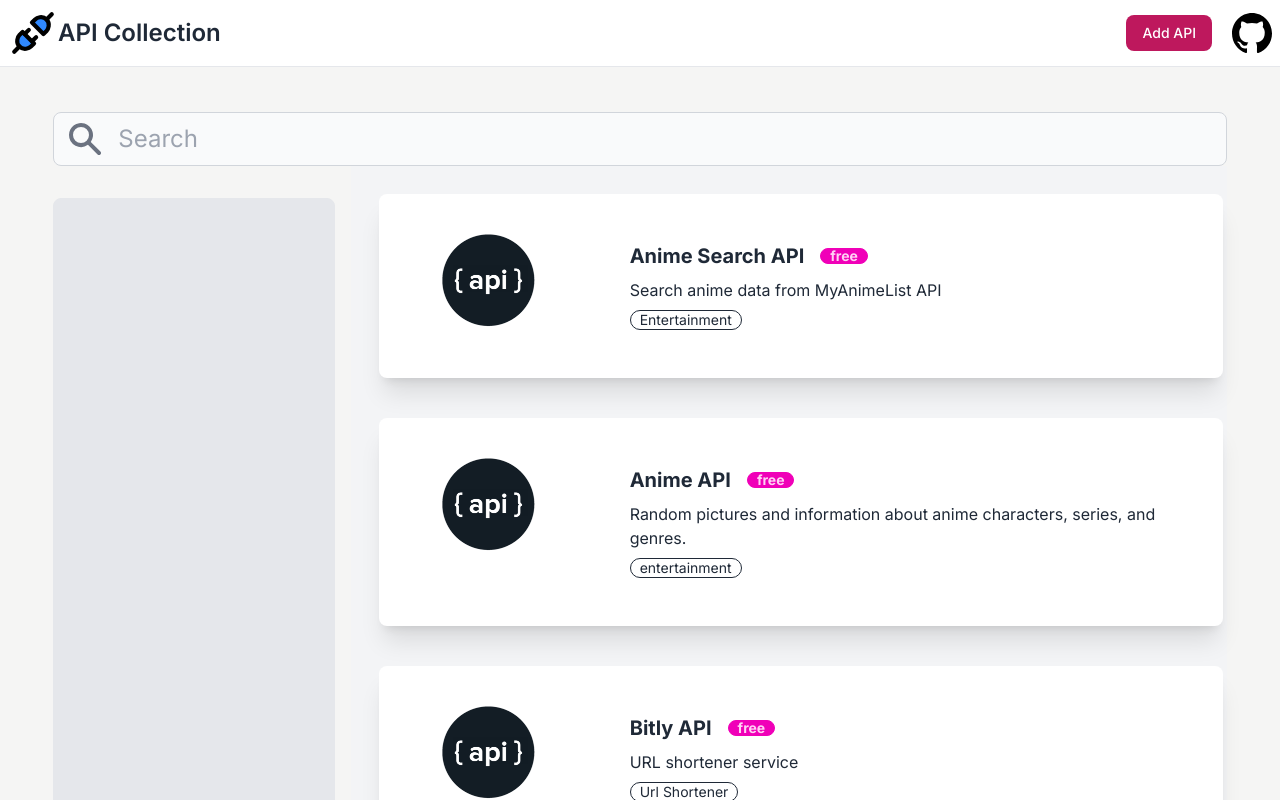
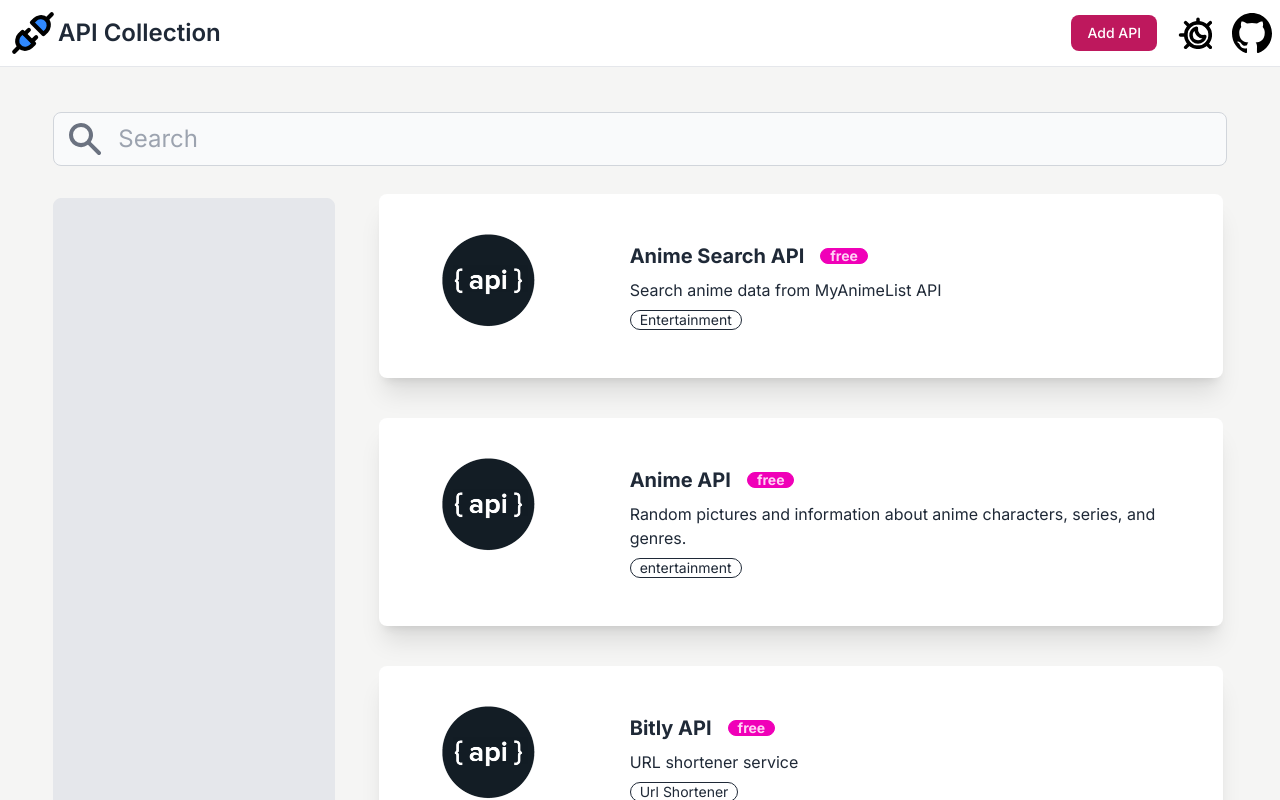
Before and after one commit to gdsc-fetju/api-collection, a Next.js app: page / in a window 1280 px wide. Shown: the top 800 px of the page. Built offline with nearby package versions, Linux system fonts and the light colour scheme.

Commit message:
Implemented Dark and Light Mode Toggle

```diff
--- a/src/app/page.tsx
+++ b/src/app/page.tsx
@@ -5,7 +5,7 @@
 
 export default function Home() {
   return (
-    <main className='min-h-screen bg-stone-100'>
+    <main className=' min-h-screen dark:bg-[#0b0a0a]  bg-stone-100'>
       <Nav />
       <h1 className='my-10 text-center text-2xl font-bold'>API Collection</h1>
       {/* TODO: Add Search Bar to Search for a Individual API */}
--- a/src/components/ApiCard.tsx
+++ b/src/components/ApiCard.tsx
@@ -9,7 +9,7 @@
 function ApiCard({ api }: Props) {
   return (
     <Link target='_blank' href={api.url}>
-      <div className=' mx-0 md:mx-3 my-3 flex w-full  transform flex-col rounded-lg bg-base-100 p-4 shadow-xl transition-transform hover:scale-105 sm:w-full sm:flex-col md:flex-row'>
+      <div className=' dark:bg-gray-200 mx-0 md:mx-3 my-3 flex w-full  transform flex-col rounded-lg bg-base-100 p-4 shadow-xl transition-transform hover:scale-105 sm:w-full sm:flex-col md:flex-row'>
         <div className='w-full md:w-1/3'>
           <figure className='lg: mb-4 mr-0 justify-center  pt-5 md:mb-0 md:mr-4 lg:flex'>
             <Image
--- a/src/components/ApiList.tsx
+++ b/src/components/ApiList.tsx
@@ -27,14 +27,14 @@
   }
 
   return (
-    <div className='flex w-11/12 flex-col items-center'>
+    <div className='flex  w-11/12 dark:bg-[#0b0a0a] flex-col items-center'>
       <Search setSearch={setSearch} search={search} />
       <div className="grid grid-cols-1 md:grid-cols-4 gap-4">
         {/* TODO: implement this for filtering */}
         {/* Currently this is just a placeholder */}
         <section className='bg-gray-200 my-8 md:col-span-1 border rounded-lg '></section>
-        <section className='bg-gray-100 p-4 md:col-span-3'>
-          <div className='grid grid-cols-1 md:grid-cols-1 lg:grid-cols-1 gap-4'>
+        <section className=' dark:bg-[#0b0a0a] p-4 md:col-span-3'>
+          <div className='grid grid-cols-1 md:grid-cols-1 lg:grid-cols-1 gap-4 '>
             {!filteredApis.length
               ? 'No APIs found'
               : filteredApis.map((api, index) => (
--- a/src/components/Nav.tsx
+++ b/src/components/Nav.tsx
@@ -1,10 +1,20 @@
 import ApiLogo from '@/shared/ApiLogo';
 import GithubLogo from '@/shared/GithubLogo';
+import ThemeToggleIcon  from '@/shared/ThemeToggleIcon';
 import Link from 'next/link';
+import { useState } from 'react';
+
 
 export default function Nav() {
+  const [isDarkMode,setIsDarkMode] = useState<boolean>(false)
+
+  const toggleHandler = () => {
+    setIsDarkMode((value) => !value)
+    document.documentElement.classList.toggle("dark",!isDarkMode)
+  }
+
   return (
-    <nav className='fixed top-0 left-0 z-20 w-full border-b border-gray-200 bg-white dark:border-gray-600 dark:bg-green-700'>
+    <nav className='  fixed top-0 left-0 z-20 w-full border-b border-gray-200 bg-white dark:border-gray-600 dark:bg-[#0b0a0a] '>
       <div className='mx-auto flex max-w-screen-xl flex-wrap items-center justify-between p-2'>
         <Link href='/' className='flex items-center'>
           <ApiLogo />
@@ -21,8 +31,11 @@
               Add API
             </button>
           </Link>
+          <button className='mb-1' onClick={toggleHandler}>
+          <ThemeToggleIcon DarkMode={isDarkMode} />
+          </button>
           <Link href='https://github.com/gdsc-fetju/api-collection'>
-            <GithubLogo />
+            <GithubLogo DarkMode={isDarkMode}/>
           </Link>
         </div>
       </div>
--- a/src/shared/GithubLogo.tsx
+++ b/src/shared/GithubLogo.tsx
@@ -1,4 +1,4 @@
-function GithubLogo() {
+function GithubLogo({DarkMode}: {DarkMode: boolean}) {
   return (
     <svg
       xmlns='http://www.w3.org/2000/svg'
@@ -7,7 +7,7 @@
       viewBox='0 0 20 20'
     >
       <g fill='none' fillRule='evenodd' stroke='none' strokeWidth='1'>
-        <g fill='#000' transform='translate(-140 -7559)'>
+        <g fill={DarkMode ? "#fff" : "#000"} transform='translate(-140 -7559)'>
           <g transform='translate(56 160)'>
             <path d='M94 7399c5.523 0 10 4.59 10 10.253 0 4.529-2.862 8.371-6.833 9.728-.507.101-.687-.219-.687-.492 0-.338.012-1.442.012-2.814 0-.956-.32-1.58-.679-1.898 2.227-.254 4.567-1.121 4.567-5.059 0-1.12-.388-2.034-1.03-2.752.104-.259.447-1.302-.098-2.714 0 0-.838-.275-2.747 1.051a9.396 9.396 0 00-2.505-.345 9.375 9.375 0 00-2.503.345c-1.911-1.326-2.751-1.051-2.751-1.051-.543 1.412-.2 2.455-.097 2.714-.639.718-1.03 1.632-1.03 2.752 0 3.928 2.335 4.808 4.556 5.067-.286.256-.545.708-.635 1.371-.57.262-2.018.715-2.91-.852 0 0-.529-.985-1.533-1.057 0 0-.975-.013-.068.623 0 0 .655.315 1.11 1.5 0 0 .587 1.83 3.369 1.21.005.857.014 1.665.014 1.909 0 .271-.184.588-.683.493-3.974-1.355-6.839-5.199-6.839-9.729 0-5.663 4.478-10.253 10-10.253'></path>
           </g>
--- /dev/null
+++ b/src/shared/ThemeToggleIcon.tsx
@@ -0,0 +1,23 @@
+
+export default function ThemeToggleIcon({ DarkMode }: {DarkMode: boolean}) {
+  return (
+    <svg
+      width='35'
+      height='35'
+      viewBox='0 0 20 20'
+      xmlns='http://www.w3.org/2000/svg'
+      aria-labelledby='nightModeIconTitle'
+      stroke={DarkMode ? "#ffffff": "#000000"}       strokeWidth='2'
+      strokeLinecap='round'
+      strokeLinejoin='round'
+      fill='none'
+      color='#000000'
+    >
+      <title id='nightModeIconTitle'>Night Mode</title>{' '}
+      <path d='M12 19a7 7 0 1 0 0-14 7 7 0 0 0 0 14z' />{' '}
+      <path d='M15.899 12.899a4 4 0 0 1-4.797-4.797A4.002 4.002 0 0 0 12 16c1.9 0 3.49-1.325 3.899-3.101z' />{' '}
+      <path d='M12 5V3M12 21v-2' />{' '}
+      <path d='M5 12H2h3zM22 12h-3 3zM16.95 7.05L19.07 4.93 16.95 7.05zM4.929 19.071L7.05 16.95 4.93 19.07zM16.95 16.95l2.121 2.121-2.121-2.121zM4.929 4.929L7.05 7.05 4.93 4.93z' />{' '}
+    </svg>
+  );
+}
--- a/tailwind.config.js
+++ b/tailwind.config.js
@@ -4,6 +4,7 @@
   theme: {
     extend: {},
   },
+  darkMode:'class',
   plugins: [require('daisyui')],
   daisyui: {
     themes: false, // true: all themes | false: only light + dark | array: specific themes like this ["light", "dark", "cupcake"]
```
